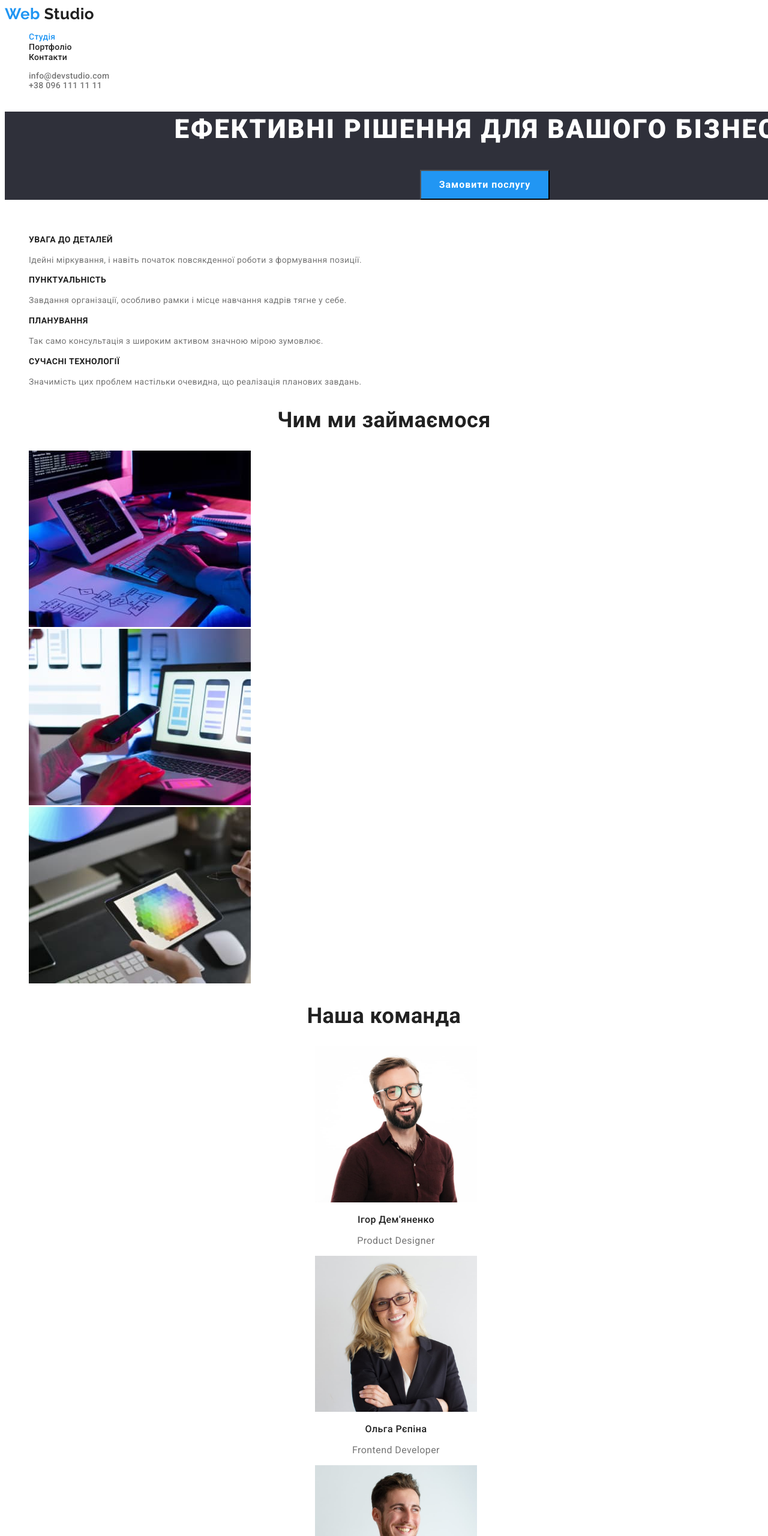
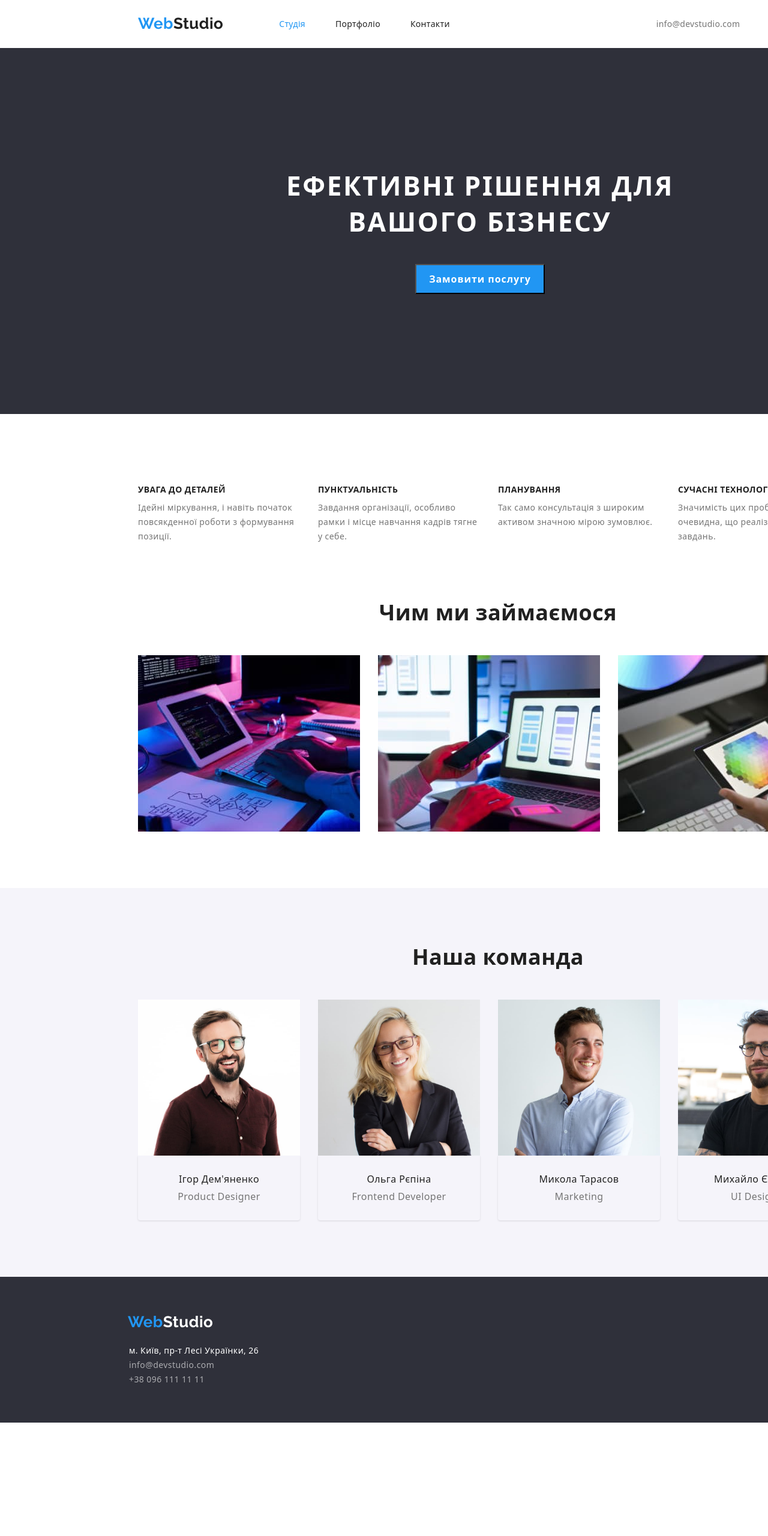
Before and after one commit to Alona37/goit-markup-hw-03, a plain HTML site: page index.html in a window 1280 px wide. Shown: the top 2560 px of the page at 60% size. After the commit the page ends 2371 px from the top, so only its background shows below. Drawn offline with nearby package versions, Linux system fonts and the light colour scheme.

Commit message:
hw-03-complited

```diff
--- a/css/styles.css
+++ b/css/styles.css
@@ -7,13 +7,34 @@
 	--font-weight-regular: 500;
 	--font-size-main: 16px;
 }
+*,
+a,
+ul,
+li h1 h2 h3 h4 p button {
+	margin: 0;
+	padding: 0;
+}
+img {
+	display: block;
+}
 body {
 	font-family: Roboto;
 	font-size: 14px;
 	letter-spacing: 0.03em;
 	color: var(--main-black);
 	background: var(--main-white);
+	width: 1600px;
 }
+
+.container {
+	min-width: 1230px;
+	padding: 0 15px;
+	margin: 0 215px;
+}
+.flex {
+	display: flex;
+}
+
 a {
 	text-decoration: none;
 	color: inherit;
@@ -26,13 +47,32 @@ ul {
 	font-family: Raleway;
 	font-weight: var(--font-weght-bold);
 	font-size: 26px;
+	font-weight: ;
 	line-height: 1.192;
+	padding: 24px 0 25px;
+	margin-right: 93px;
+	justify-content: center;
 }
-.nav-link {
+
+.nav-list {
 	font-weight: var(--font-weight-regular);
 	line-height: 1.14;
 	color: var(--main-black);
 	letter-spacing: 0.02em;
+	display: flex;
+	align-items: center;
+	margin-right: 344px;
+}
+.nav-list-item {
+	padding: 32px 0;
+}
+/* .nav-list-item, */
+.contacts-item {
+	padding: 32px 0;
+}
+
+.nav-list-item:nth-child(n + 2) {
+	margin-left: 50px;
 }
 .web,
 .nav-link-current {
@@ -43,23 +83,34 @@ ul {
 .nav-link:focus {
 	color: var(--main-blue);
 }
+.contacts-item:nth-child(2) {
+	margin-left: 50px;
+}
 .contacts {
 	line-height: 16px;
 	color: var(--main-grey);
 	font-weight: var(--font-weight-regular);
 	line-height: 1.145;
 	letter-spacing: 0.02em;
+	display: flex;
 }
+
 .contacts:hover,
 .contacts:focus {
 	color: var(--main-grey);
 	color: var(--main-blue);
 }
+
 /* Герой */
 .hero {
 	text-align: center;
 	background: #2f303a;
 	width: 1600px;
+
+	padding: 200px 452px;
+}
+.hero-content {
+	width: 696px;
 }
 .hero-headline {
 	text-transform: uppercase;
@@ -69,6 +120,7 @@ ul {
 	font-weight: 900;
 	letter-spacing: 0.06em;
 	text-align: center;
+	/* padding: 200px 280px 452px; */
 }
 .hero-btn {
 	font-family: inherit;
@@ -82,6 +134,7 @@ ul {
 	width: 216px;
 	color: var(--main-white);
 	background: var(--main-blue);
+	margin-top: 40px;
 }
 .hero-btn:hover,
 .hero-btn:focus {
@@ -90,30 +143,65 @@ ul {
 	cursor: pointer;
 }
 /* Особливості */
+.features {
+	padding: 94px 0;
+}
 .title-features {
 	visibility: hidden;
+}
+.features-list-item:nth-child(n + 2) {
+	margin-left: 30px;
 }
 .subtitle-features {
 	font-size: 14px;
 	line-height: 1.14;
+	margin-bottom: 10px;
 }
 .desc-features {
 	line-height: 1.71;
 	color: var(--main-grey);
+	width: 270px;
 }
-/*Наша команда */
-.our-team {
-	text-align: center;
+/* <!--Секція Чим ми займаємося--> */
+.our-job {
+	padding-bottom: 94px;
+}
+.job-demo:nth-child(n + 2) {
+	margin-left: 30px;
 }
 .section-tittle {
 	font-size: 36px;
 	line-height: 1.17;
 	text-align: center;
+	margin-bottom: 50px;
 }
+/*Наша команда */
+.our-team {
+	text-align: center;
+	padding: 94px 0;
+	background: #f5f4fa;
+}
+
+.team-card:nth-child(n + 2) {
+	margin-left: 30px;
+}
+
+.team-desk {
+	padding-top: 30px;
+	padding-bottom: 30px;
+	border-top: none;
+	border-bottom-right-radius: 4px;
+	border-bottom-left-radius: 4px;
+	box-shadow: 0px 2px 1px 0px #00000033;
+	box-shadow: 0px 1px 1px 0px #00000024;
+	box-shadow: 0px 1px 3px 0px #0000001f;
+}
+
 .team-members {
 	font-weight: var(--font-weight-regular);
 	font-size: var(--font-size-main);
 	line-height: 1.187;
+	margin-bottom: 10px;
 }
 .job-title {
 	font-size: var(--font-size-main);
@@ -126,6 +214,15 @@ ul {
 	background: #2f303a;
 	width: 1600px;
 }
+.footer-data {
+	padding-top: 60px;
+	padding-bottom: 60px;
+	padding-left: 215px;
+	padding-right: 1154px;
+}
+.footer-address {
+	margin-top: 20px;
+}
 .city-address {
 	line-height: 1.71;
 	font-style: normal;
@@ -133,6 +230,9 @@ ul {
 }
 .logo-footer {
 	color: var(--main-white);
+	justify-content: none;
+
+	padding: 0;
 }
 .contacts-footer {
 	color: rgba(255, 255, 255, 0.6);
@@ -142,6 +242,16 @@ ul {
 	text-align: left;
 }
 /* Фільтри */
+.portfolio {
+	padding: 94px 0;
+}
+
+.filters {
+	justify-content: center;
+}
+.filters-item:nth-child(n + 2) {
+	margin-left: 8px;
+}
 .filters-btn {
 	font-size: var(--font-size-main);
 	font-weight: var(--font-weight-regular);
@@ -149,13 +259,15 @@ ul {
 	line-height: 1.625;
 	color: var(--main-black);
 	background: #f5f4fa;
-
 	letter-spacing: 0.03em;
 	text-align: center;
 	border-radius: 4px;
 	box-sizing: border-box;
 	font-family: Roboto;
+	padding: 6px 22px;
+	border: none;
 }
+
 .filters-btn:hover,
 .filters-btn:hover {
 	color: var(--main-white);
@@ -165,7 +277,12 @@ ul {
 }
 /* Проєкти */
 .main-headline {
-	visibility: hidden;
+	display: none;
+}
+.projects-desk-block {
+	padding: 20px 24px;
+	border-top: none;
+	border: 1px solid #eeeeee;
 }
 .projects-headline {
 	font-size: 18px;
@@ -177,3 +294,13 @@ ul {
 	line-height: 1.875;
 	color: var(--main-grey);
 }
+.project-list {
+	flex-wrap: wrap;
+	margin-top: 50px;
+}
+.project-item:nth-child(3n + 2) {
+	margin: 0 30px;
+}
+.project-item:nth-child(-n + 6) {
+	margin-bottom: 30px;
+}
--- a/index.html
+++ b/index.html
@@ -12,79 +12,96 @@
 			href="https://fonts.googleapis.com/css2?family=Raleway:wght@700&family=Roboto:wght@400;500;700;900&display=swap"
 			rel="stylesheet"
 		/>
+		<link
+			rel="stylesheet"
+			href="https://cdnjs.cloudflare.com/ajax/libs/modern-normalize/1.1.0/modern-normalize.min.css"
+		/>
 	</head>
 	<body>
-		<!--Шапка-->
-		<header>
-			<nav class="site-nav">
-				<a class="logo" href="./index.html">
+		<!--Секція шапка-->
+		<header class="flex">
+			<div class="flex container">
+				<nav class="flex site-nav">
+					<a class="flex logo" href="./index.html">
 						<span class="web">Web</span>
 						Studio
 					</a>
 
-				<ul>
-					<li>
-						<a class="nav-link nav-link-current" href="./index.html">Студія</a>
+					<ul class="flex nav-list">
+						<li class="nav-list-item">
+							<a class="nav-link nav-link-current" href="./index.html">
+								Студія
+							</a>
 						</li>
-					<li><a class="nav-link" href="./portfolio.html">Портфоліо</a></li>
-					<li><a class="nav-link" href="#">Контакти</a></li>
+						<li class="nav-list-item">
+							<a class="nav-link" href="./portfolio.html">Портфоліо</a>
+						</li>
+						<li class="nav-list-item">
+							<a class="nav-link" href="#">Контакти</a>
+						</li>
 					</ul>
 				</nav>
-			<ul>
-				<li>
+				<ul class="flex contacts-list-top">
+					<li class="contacts-item">
 						<a class="contacts" href="mailto:info@devstudio.com">
 							info@devstudio.com
 						</a>
 					</li>
-				<li>
+					<li class="contacts-item">
 						<a class="contacts" href="tel:+380961111111">+38 096 111 11 11</a>
 					</li>
 				</ul>
+			</div>
 		</header>
 		<main>
 			<!--Секція Герой-->
 			<section class="hero">
+				<div class="hero-content">
 					<h1 class="hero-headline">Ефективні рішення для вашого бізнесу</h1>
 					<button class="hero-btn" type="button">Замовити послугу</button>
+				</div>
 			</section>
 			<!--Секція з особливостями-->
-			<section>
+			<section class="features">
+				<div class="container">
 					<h2 class="title-features">Особливості</h2>
-				<ul>
-					<li>
+					<ul class="flex features-list">
+						<li class="features-list-item">
 							<h3 class="subtitle-features">УВАГА ДО ДЕТАЛЕЙ</h3>
 							<p class="desc-features">
 								Ідейні міркування, і навіть початок повсякденної роботи з
 								формування позиції.
 							</p>
 						</li>
-					<li>
+						<li class="features-list-item">
 							<h3 class="subtitle-features">ПУНКТУАЛЬНІСТЬ</h3>
 							<p class="desc-features">
-							Завдання організації, особливо рамки і місце навчання кадрів тягне
-							у себе.
+								Завдання організації, особливо рамки і місце навчання кадрів
+								тягне у себе.
 							</p>
 						</li>
-					<li>
+						<li class="features-list-item">
 							<h3 class="subtitle-features">ПЛАНУВАННЯ</h3>
 							<p class="desc-features">
 								Так само консультація з широким активом значною мірою зумовлює.
 							</p>
 						</li>
-					<li>
+						<li class="features-list-item">
 							<h3 class="subtitle-features">СУЧАСНІ ТЕХНОЛОГІЇ</h3>
 							<p class="desc-features">
-							Значимість цих проблем настільки очевидна, що реалізація планових
-							завдань.
+								Значимість цих проблем настільки очевидна, що реалізація
+								планових завдань.
 							</p>
 						</li>
 					</ul>
+				</div>
 			</section>
-			<!--Чим ми займаємося-->
-			<section>
+			<!--Секція Чим ми займаємося-->
+			<section class="our-job">
+				<div class="container">
 					<h2 class="section-tittle">Чим ми займаємося</h2>
-				<ul>
-					<li>
+					<ul class="flex our-job-list">
+						<li class="job-demo">
 							<img
 								src="./images/code_writting.jpg"
 								alt="code_writting"
@@ -92,7 +109,7 @@
 								height="294"
 							/>
 						</li>
-					<li>
+						<li class="job-demo">
 							<img
 								src="./images/mobile_app.jpg"
 								alt="mobile_app"
@@ -100,69 +117,87 @@
 								height="294"
 							/>
 						</li>
-					<li>
-						<img src="./images/java.jpg" alt="java" width="370" height="294" />
+						<li class="job-demo">
+							<img
+								src="./images/java.jpg"
+								alt="java"
+								width="370"
+								height="294"
+							/>
 						</li>
 					</ul>
+				</div>
 			</section>
-			<!--Команда-->
+			<!--Секція Команда-->
 			<section class="our-team">
+				<div class="container">
 					<h2 class="section-tittle">Наша команда</h2>
-				<ul>
-					<li>
+					<ul class="flex our-team-list">
+						<li class="team-card">
 							<img
 								src="./images/product_designer.jpg"
 								alt="product_designer"
 								width="270"
 								height="260"
 							/>
+							<div class="team-desk">
 								<h3 class="team-members">Ігор Дем'яненко</h3>
 								<p class="job-title" lang="en">Product Designer</p>
+							</div>
 						</li>
-					<li>
+						<li class="team-card">
 							<img
 								src="./images/frontend_developer.jpg"
 								alt="frontend_developer"
 								width="270"
 								height="260"
 							/>
+							<div class="team-desk">
 								<h3 class="team-members">Ольга Рєпіна</h3>
 								<p class="job-title" lang="en">Frontend Developer</p>
+							</div>
 						</li>
-					<li>
+						<li class="team-card">
 							<img
 								src="./images/marketing.jpg"
 								alt="marketing"
 								width="270"
 								height="260"
 							/>
+							<div class="team-desk">
 								<h3 class="team-members">Микола Тарасов</h3>
 								<p class="job-title" lang="en">Marketing</p>
+							</div>
 						</li>
-					<li>
+						<li class="team-card">
 							<img
 								src="./images/ui_designer.jpg"
 								alt="ui_designer"
 								width="270"
 								height="260"
 							/>
+							<div class="team-desk">
 								<h3 class="team-members">Михайло Єрмаков</h3>
 								<p class="job-title" lang="en">UI Designer</p>
+							</div>
 						</li>
 					</ul>
+				</div>
 			</section>
 		</main>
-		<!--Підвал-->
+		<!--Секція Підвал-->
 		<footer class="footer">
-			<a class="logo logo-footer" href="./index.html">
+			<div class="footer-data conteiner">
+				<a class="flex logo logo-footer" href="./index.html">
 					<span class="web">Web</span>
 					Studio
 				</a>
-
-			<address>
+				<address class="footer-address">
 					<ul>
 						<li>
-						<a class="city-address" href="">м. Київ, пр-т Лесі Українки, 26</a>
+							<a class="city-address" href="">
+								м. Київ, пр-т Лесі Українки, 26
+							</a>
 						</li>
 						<li>
 							<a class="contacts-footer" href="mailto:info@devstudio.com">
@@ -176,6 +211,7 @@
 						</li>
 					</ul>
 				</address>
+			</div>
 		</footer>
 	</body>
 </html>
```
Also changed, not shown: portfolio.html (+80 -32 lines). Lines whose indentation alone changed are shown as unchanged.
